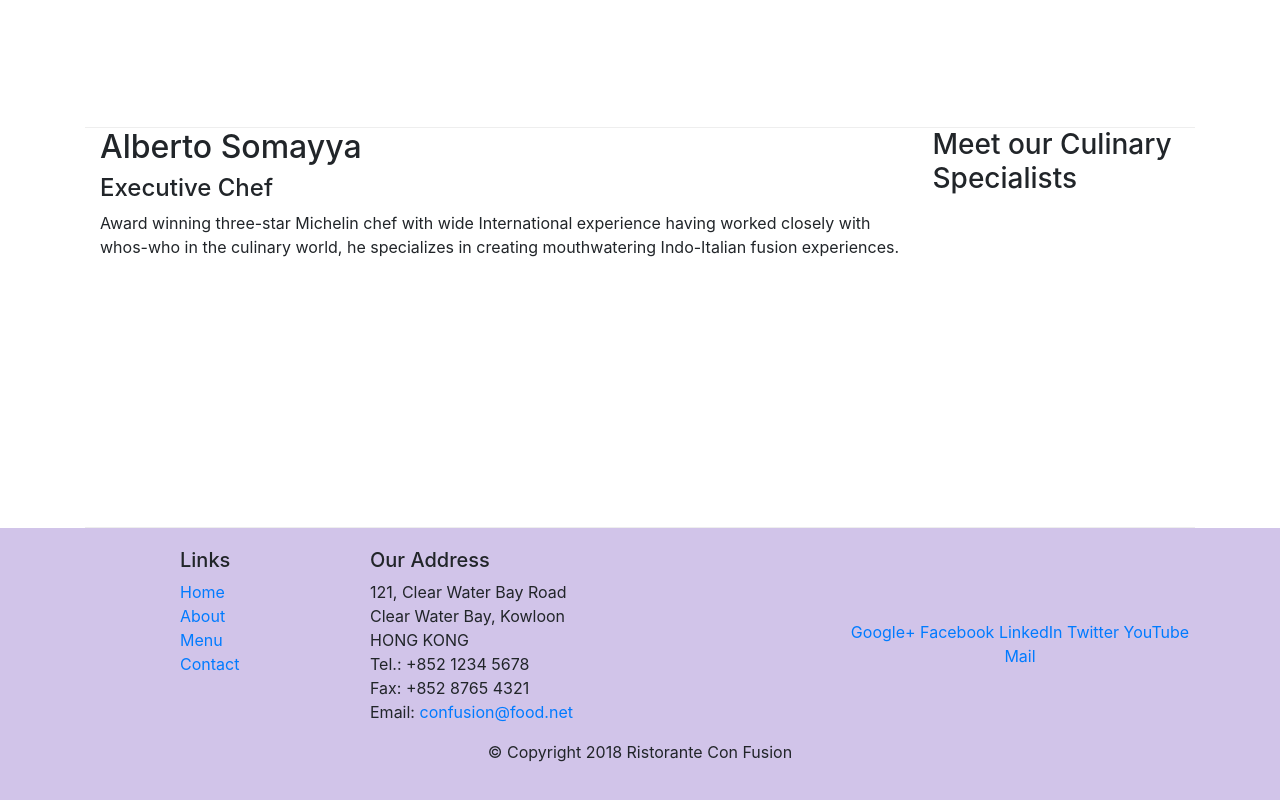
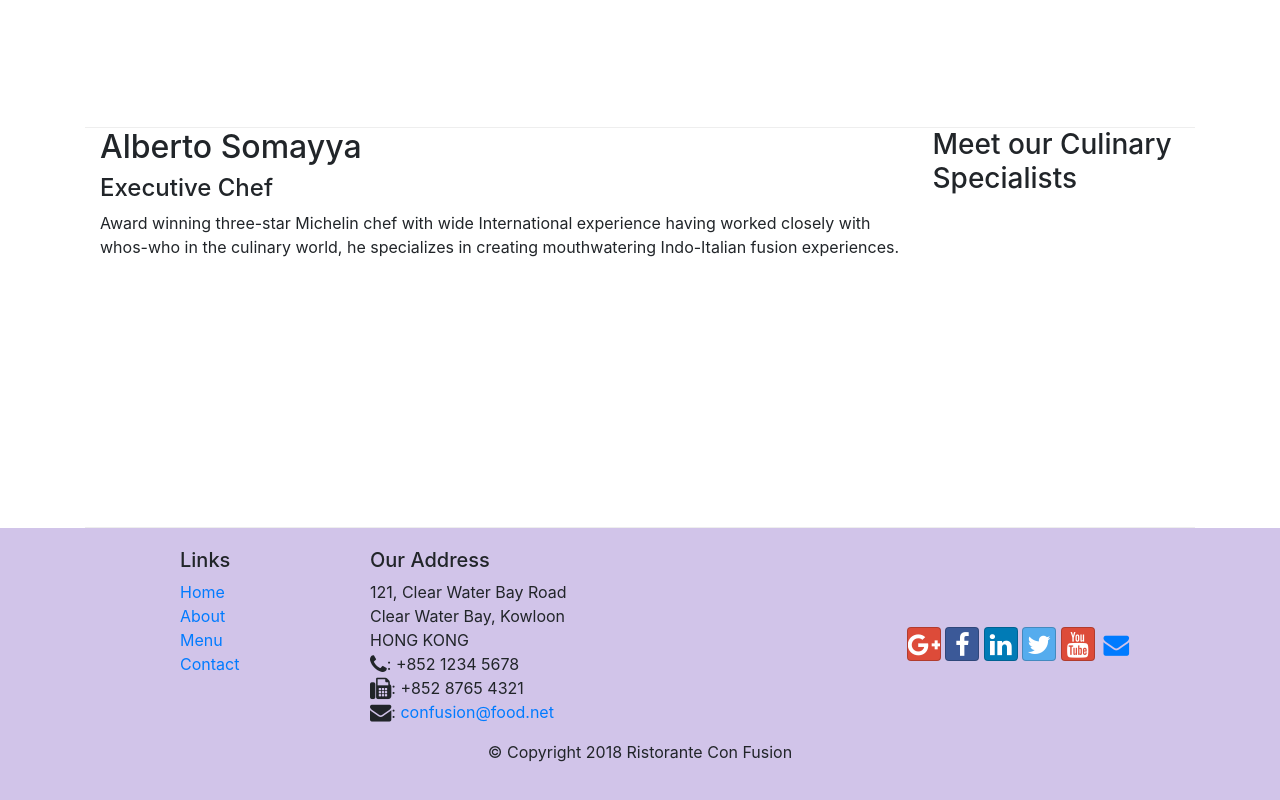
Before and after one commit to Hp-175/Test-Git, a website: page index.html in a window 1280 px wide. Shown: the part 1006-1806 px from the top of the page. Drawn offline with nearby package versions, Linux system fonts and the light colour scheme.

Commit message:
icon fonts

```diff
--- a/index.html
+++ b/index.html
@@ -9,6 +9,8 @@
 
     <!-- Bootstrap CSS -->
     <link rel="stylesheet" href="node_modules/bootstrap/dist/css/bootstrap.min.css">
+    <link rel="stylesheet" href="node_modules/font-awesome/css/font-awesome.min.css">
+    <link rel="stylesheet" href="node_modules/bootstrap-social/bootstrap-social.css">
     <link rel="stylesheet" href="css/styles.css">
 </head>
 
@@ -22,10 +24,10 @@
             <a class="navbar-brand mr-auto" href="#">Ristorant Con Fusion</a>
             <div class="collapse navbar-collapse" id="Navbar">
                 <ul class="navbar-nav mr-auto">
-                    <li class="nav-item active"><a class="nav-link" href="#">Home</a></li>
-                    <li class="nav-item"><a class="nav-link" href="./aboutus.html">About</a></li>
-                    <li class="nav-item"><a class="nav-link" href="#">Menu</a></li>
-                    <li class="nav-item"><a class="nav-link" href="#">Contact</a></li>
+                    <li class="nav-item active"><a class="nav-link" href="#"><span class="fa fa-home fa-lg"></span> Home</a></li>
+                    <li class="nav-item"><a class="nav-link" href="./aboutus.html"><span class="fa fa-info fa-lg"></span> About</a></li>
+                    <li class="nav-item"><a class="nav-link" href="#"><span class="fa fa-list fa-lg"></span> Menu</a></li>
+                    <li class="nav-item"><a class="nav-link" href="#"><span class="fa fa-address-card fa-lg"></span> Contact</a></li>
                 </ul>
             </div>
         </div>
@@ -95,19 +97,19 @@
 		              121, Clear Water Bay Road<br>
 		              Clear Water Bay, Kowloon<br>
 		              HONG KONG<br>
-		              Tel.: +852 1234 5678<br>
-		              Fax: +852 8765 4321<br>
-		              Email: <a href="mailto:confusion@food.net">confusion@food.net</a>
+		              <i class="fa fa-phone fa-lg"></i>: +852 1234 5678<br>
+		              <i class="fa fa-fax fa-lg"></i>: +852 8765 4321<br>
+		              <i class="fa fa-envelope fa-lg"></i>: <a href="mailto:confusion@food.net">confusion@food.net</a>
 		           </address>
                 </div>
                 <div class="col-12 col-sm-4 align-self-center">
                     <div class="text-center">
-                        <a href="http://google.com/+">Google+</a>
-                        <a href="http://www.facebook.com/profile.php?id=">Facebook</a>
-                        <a href="http://www.linkedin.com/in/">LinkedIn</a>
-                        <a href="http://twitter.com/">Twitter</a>
-                        <a href="http://youtube.com/">YouTube</a>
-                        <a href="mailto:">Mail</a>
+                        <a class="btn btn-social-icon btn-google" href="http://google.com/+"><i class="fa fa-google-plus fa-lg"></i></a>
+                        <a class="btn btn-social-icon btn-facebook" href="http://www.facebook.com/profile.php?id="><i class="fa fa-facebook fa-lg"></i></a>
+                        <a class="btn btn-social-icon btn-linkedin" href="http://www.linkedin.com/in/"><i class="fa fa-linkedin fa-lg"></i></a>
+                        <a class="btn btn-social-icon btn-twitter" href="http://twitter.com/"><i class="fa fa-twitter fa-lg"></i></a>
+                        <a class="btn btn-social-icon btn-google" href="http://youtube.com/"><i class="fa fa-youtube fa-lg"></i></a>
+                        <a class="btn btn-social-icon" href="mailto:"><i class="fa fa-envelope fa-lg"></i></a>
                     </div>
                 </div>
            </div>
--- a/package.json
+++ b/package.json
@@ -15,6 +15,8 @@
   },
   "dependencies": {
     "bootstrap": "^4.0.0",
+    "bootstrap-social": "^5.1.1",
+    "font-awesome": "^4.7.0",
     "jquery": "^3.3.1",
     "popper.js": "^1.12.9"
   }
```
Also changed, not shown: aboutus.html (+15 -13 lines), 1 other file.
